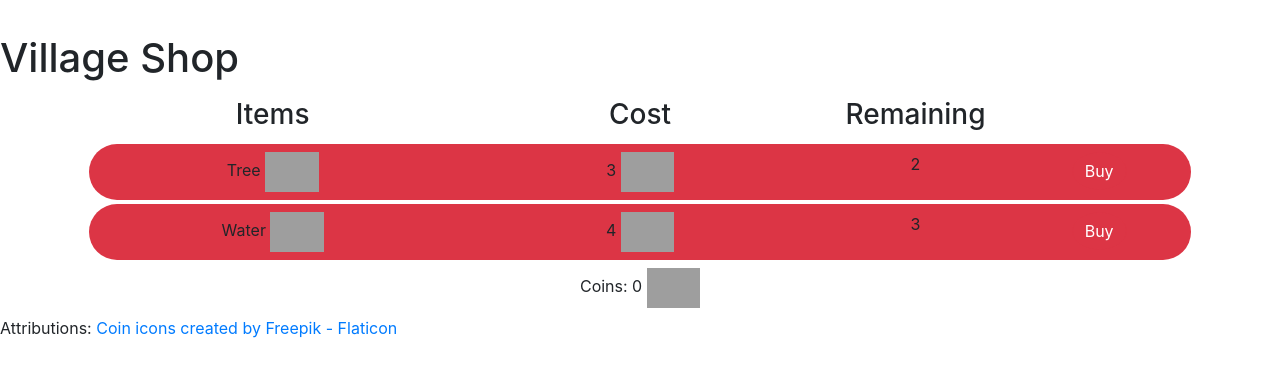
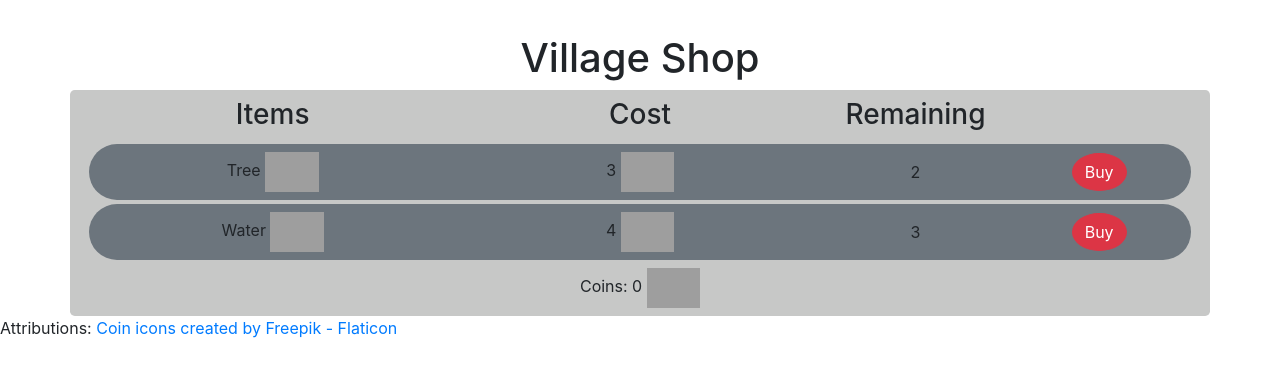
Before and after one commit to Robert-Lucas7/ECM2434_Group_Software_Project, a Django app: page /project/village_shop/ in a window 1280 px wide. Shown: the part 66-443 px from the top of the page. Run offline with Django 5.2, Linux system fonts and the light colour scheme; a user stored in the database is signed in; data comes from the database, SQL or seed files in the repository; both versions use the stored data as it was after the commit; data that the repository does not hold is empty; some libraries are stand-ins or nearby versions; grey boxes are pictures that could not be loaded.

Commit message:
Styling to village shop

```diff
--- a/sustainability_project/project/static/project/css/styles.css
+++ b/sustainability_project/project/static/project/css/styles.css
@@ -295,3 +295,6 @@
 .coin-img{
     height: 5vh;
 }
+.shop-table-container{
+    background-color: #c7c8c7;
+}
--- a/sustainability_project/project/templates/project/village_shop.html
+++ b/sustainability_project/project/templates/project/village_shop.html
@@ -4,7 +4,7 @@
 
 {% block content %}
 <div style="padding-top: 100px;"></div>
-<h1>Village Shop</h1>
+<h1 class="text-center">Village Shop</h1>
 <div class="container text-center shop-table-container rounded-lg py-2">
     <div class="row mx-1">
         <div class="col-4">
@@ -21,19 +21,19 @@
        </div>
     </div>
     {% for item in items %}
-        <div class="row py-2 bg-danger m-1 rounded-pill">
-            <div class="col-4">
+        <div class="row py-2 bg-secondary m-1 rounded-pill">
+            <div class="col-4 my-auto">
                 {{item.item}}
-                <img class="coin-img" src="{% static 'project/tree.png' %}">
+                <img class="coin-img" src="{% static 'project/animal_assets/tile000.png' %}">
             </div>
-            <div class="col-4">
+            <div class="col-4 my-auto">
                 {{item.cost}}
                 <img class="coin-img" src="{% static 'project/coin.png' %}">
             </div>
-            <div class="col-2">
+            <div class="col-2 my-auto">
                 {{item.quantity_remaining}}
             </div>
-            <div class="col-2">
+            <div class="col-2 my-auto">
                 {% if item.can_afford%}
                     <a href="{% url 'village' %}"><button onclick="buyVillageItem('{{item.item}}')" class="btn {% if item.can_afford %}btn-success{% else %}btn-danger{% endif %} rounded-circle">Buy</button></a>
                 {% else %}
```
Also changed, not shown: sustainability_project/db.sqlite3.
